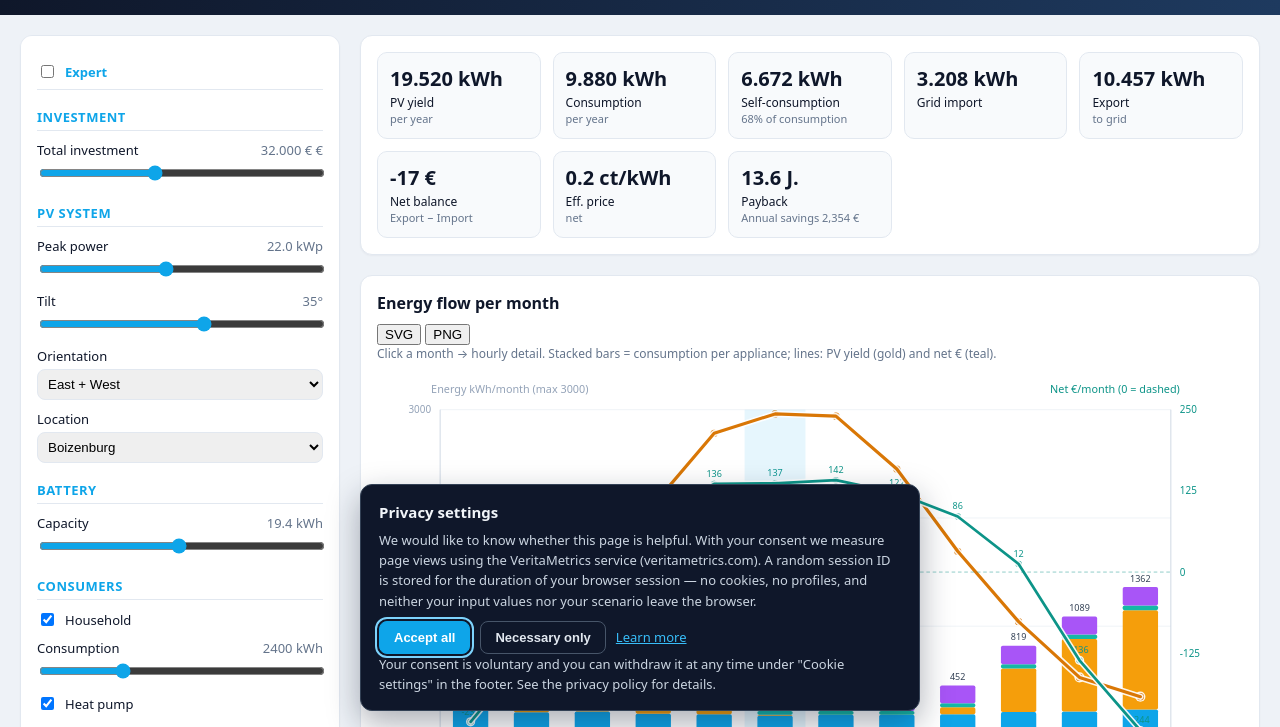
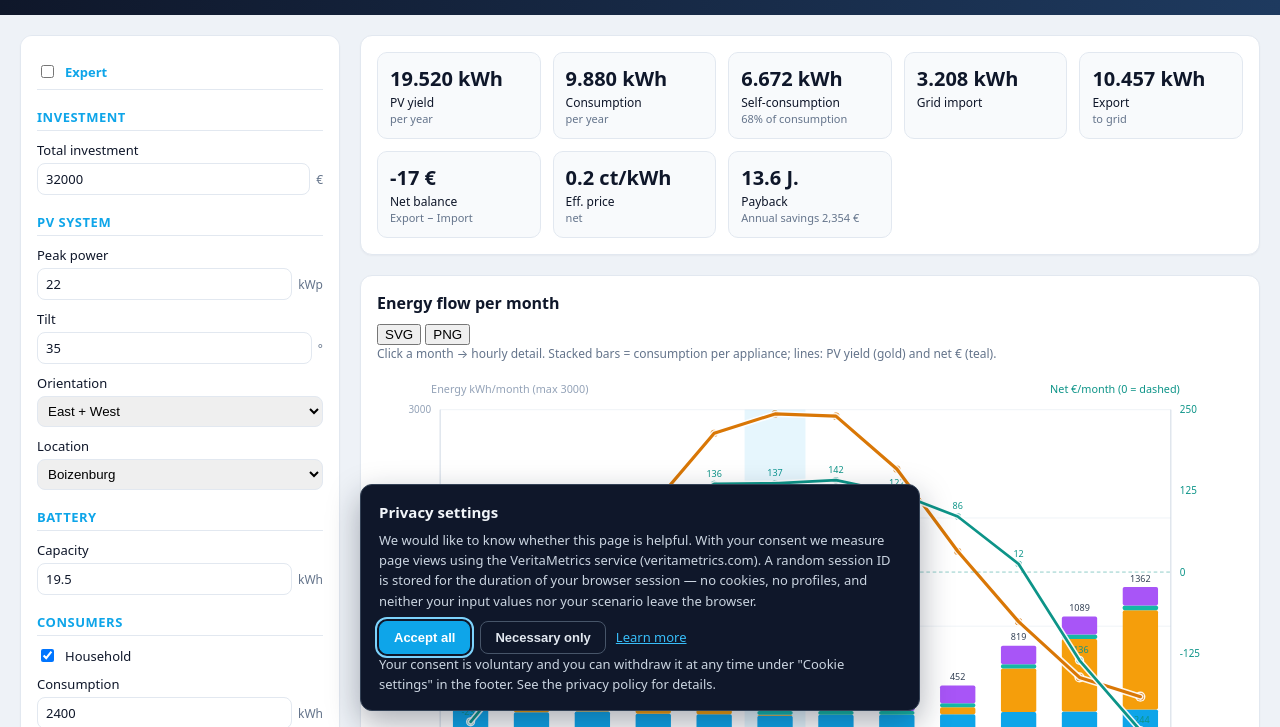
Before and after one commit to jazzmuesli/pvr.jazzmuesli.github.io, a website built with Vite: page index.html in a window 1280 px wide. Shown: the part 73-800 px from the top of the page. Built offline with nearby package versions, Linux system fonts and the light colour scheme.

Commit message:
use numeric fields

```diff
--- a/src/calc/report.ts
+++ b/src/calc/report.ts
@@ -1163,7 +1163,7 @@ export function runSimulation(p: SimParams): SimReport {
     jaz: p.heatpumpJaz,
     // The heat pump is a grid consumer, so it pays the PV-aware *effective*
     // price of its own imports (the simulation's `byConsumer.heatpump`). This
-    // makes the comparison react to every PV/battery slider: a bigger battery
+    // makes the comparison react to every PV/battery input: a bigger battery
     // raises PV self-consumption and lowers the heat pump's effective price.
     heatpumpElectricCt: p.consumers.heatpump.enabled ? effectivePrice.byConsumer.heatpump : p.heatpumpElectricCt,
   };
--- a/src/chatbot/advisor.ts
+++ b/src/chatbot/advisor.ts
@@ -6,7 +6,7 @@
 //
 // Design principle: the user's words are applied *directly* to the shared
 // scenario (no "Soll ich das übernehmen?" confirmation step). Every recognised
-// change is reflected on the sliders at once and the advisor reports back the
+// change is reflected in the inputs at once and the advisor reports back the
 // resulting economics.
 
 import {
--- a/src/i18n/index.ts
+++ b/src/i18n/index.ts
@@ -680,7 +680,7 @@ const de: Messages = {
 
   // Wizard
   "wizard.title": "Energiewende-Szenario-Baukasten & Berater",
-  "wizard.subtitle": "Was-wäre-wenn? — Schieberegler links, intelligenter Energiewende-Berater rechts. Beides steuert dasselbe Szenario.",
+  "wizard.subtitle": "Was-wäre-wenn? — Eingabefelder links, intelligenter Energiewende-Berater rechts. Beides steuert dasselbe Szenario.",
   "wizard.monthly_title": "Energiefluss pro Monat",
   "wizard.monthly_hint": "Klicke auf einen Monat, um die Stundendetail-Ansicht (inkl. Batterie-SoC) zu sehen.",
   "wizard.hourly_title": "Stundendetail",
@@ -1477,7 +1477,7 @@ const en: Messages = {
 
   // Wizard
   "wizard.title": "Energy transition scenario builder & advisor",
-  "wizard.subtitle": "What-if? — Sliders on the left, smart energy advisor on the right. Both control the same scenario.",
+  "wizard.subtitle": "What-if? — Input fields on the left, smart energy advisor on the right. Both control the same scenario.",
   "wizard.monthly_title": "Energy flow per month",
   "wizard.monthly_hint": "Click a month to see the hourly detail view (incl. battery SoC).",
   "wizard.hourly_title": "Hourly detail",
--- a/src/store.ts
+++ b/src/store.ts
@@ -1,5 +1,5 @@
 // Minimal observable store shared between the wizard UI and the chatbot so that
-// a change made by either side (a slider move, or the advisor accepting an
+// a change made by either side (a value typed into the form, or the advisor accepting an
 // offer) keeps the other side in sync.
 
 export interface Store<T> {
--- a/src/styles.css
+++ b/src/styles.css
@@ -145,8 +145,22 @@ body {
   margin-bottom: 4px;
   color: var(--ink);
 }
-.control .val { color: var(--muted); font-variant-numeric: tabular-nums; }
-.control input[type="range"] { width: 100%; accent-color: var(--accent); }
+.control .num-wrap { display: flex; align-items: center; gap: 6px; }
+.control .num-wrap input[type="number"] { flex: 1 1 auto; min-width: 0; }
+.control .num-wrap .unit { color: var(--muted); font-size: 12px; white-space: nowrap; }
+.control input[type="number"] {
+  width: 100%;
+  padding: 6px 8px;
+  border-radius: 8px;
+  border: 1px solid var(--border);
+  background: #fff;
+  color: var(--ink);
+  font: inherit;
+  font-size: 13px;
+  font-variant-numeric: tabular-nums;
+}
+.control input[type="number"]:focus { outline: 2px solid var(--accent); outline-offset: -1px; }
+.control .num-wrap.invalid input[type="number"] { border-color: #dc2626; }
 .control select { width: 100%; padding: 6px; border-radius: 8px; border: 1px solid var(--border); }
 
 /* Highlight a control whose value the advisor (or the user) just changed. */
--- a/src/ui/controls.ts
+++ b/src/ui/controls.ts
@@ -5,54 +5,46 @@ import { feedInTariffCt } from "../calc/revenue";
 import { TariffScheme } from "../calc/tariff";
 import { WIND_TURBINES, WIND_TURBINE_MAP, DEFAULT_WIND_TURBINE, WIND_LOCATIONS } from "../calc/wind";
 import { t } from "../i18n";
+import { numberField } from "./numberField";
 
-interface SliderOpts {
+interface NumberOpts {
   label: string;
   title?: string;
+  /** min/max/step and the value are in *display* units. */
   min: number;
   max: number;
   step: number;
   unit?: string;
+  /** display value = state × scale — e.g. 100 for fractions shown as percent. */
+  scale?: number;
   get: (s: AppState) => number;
   set: (s: AppState, v: number) => void;
-  fmt?: (v: number) => string;
 }
 
-function slider(opts: SliderOpts, state: AppState, onChange: () => void): HTMLElement {
+function numberControl(opts: NumberOpts, state: AppState, onChange: () => void): HTMLElement {
+  const scale = opts.scale ?? 1;
   const wrap = document.createElement("div");
   wrap.className = "control";
   const id = `ctl-${Math.random().toString(36).slice(2, 9)}`;
   const lab = document.createElement("label");
   lab.htmlFor = id;
-  const fmt = opts.fmt ?? ((v: number) => String(v));
-  const valSpan = document.createElement("span");
-  valSpan.className = "val";
-  const render = () => {
-    const v = opts.get(state);
-    input.value = String(v);
-    valSpan.textContent = `${fmt(v)}${opts.unit ?? ""}`;
-  };
-  const txt = document.createElement("span");
-  txt.textContent = opts.label;
+  lab.textContent = opts.label;
   if (opts.title) lab.title = opts.title;
-  lab.appendChild(txt);
-  lab.appendChild(valSpan);
-  const input = document.createElement("input");
-  input.type = "range";
-  input.id = id;
-  input.min = String(opts.min);
-  input.max = String(opts.max);
-  input.step = String(opts.step);
-  input.value = String(opts.get(state));
-  input.addEventListener("input", () => {
-    opts.set(state, parseFloat(input.value));
-    render();
-    onChange();
+  const field = numberField({
+    id,
+    min: opts.min,
+    max: opts.max,
+    step: opts.step,
+    unit: opts.unit,
+    value: opts.get(state) * scale,
+    onInput: (v) => {
+      opts.set(state, v / scale);
+      onChange();
+    },
   });
   wrap.appendChild(lab);
-  wrap.appendChild(input);
-  render();
-  (wrap as unknown as { sync: () => void }).sync = render;
+  wrap.appendChild(field.wrap);
+  (wrap as unknown as { sync: () => void }).sync = () => field.setValue(opts.get(state) * scale);
   return wrap;
 }
 
@@ -148,15 +140,15 @@ export function buildControls(host: HTMLElement, state: AppState, onChange: () =
 
   section(t("control.investment"));
   host.appendChild(
-    slider({ label: t("control.total_investment"), title: t("tooltip.total_investment"), min: 0, max: 80000, step: 100, unit: " €", get: (s) => s.investmentEUR, set: (s, v) => (s.investmentEUR = v), fmt: (v) => `${Math.round(v).toLocaleString("de-DE")} €` }, state, onChange),
+    numberControl({ label: t("control.total_investment"), title: t("tooltip.total_investment"), min: 0, max: 80000, step: 100, unit: "€", get: (s) => s.investmentEUR, set: (s, v) => (s.investmentEUR = v) }, state, onChange),
   );
 
   section(t("control.pv_system"));
   host.appendChild(
-    slider({ label: t("control.peak_power"), min: 0, max: 50, step: 0.1, unit: " kWp", get: (s) => s.peakKWp, set: (s, v) => { s.peakKWp = v; s.feedInCt = feedInTariffCt(s.commissioningYear, s.peakKWp); feedInSync?.(); }, fmt: (v) => v.toFixed(1) }, state, onChange),
+    numberControl({ label: t("control.peak_power"), min: 0, max: 50, step: 0.1, unit: "kWp", get: (s) => s.peakKWp, set: (s, v) => { s.peakKWp = v; s.feedInCt = feedInTariffCt(s.commissioningYear, s.peakKWp); feedInSync?.(); } }, state, onChange),
   );
   host.appendChild(
-    slider({ label: t("control.tilt"), min: 0, max: 60, step: 1, unit: "°", get: (s) => s.tiltDeg, set: (s, v) => (s.tiltDeg = v) }, state, onChange),
+    numberControl({ label: t("control.tilt"), min: 0, max: 60, step: 1, unit: "°", get: (s) => s.tiltDeg, set: (s, v) => (s.tiltDeg = v) }, state, onChange),
   );
   host.appendChild(
     selectControl(
@@ -208,13 +200,13 @@ export function buildControls(host: HTMLElement, state: AppState, onChange: () =
         ),
       );
       host.appendChild(
-        slider({ label: t("wind.count"), min: 1, max: 10, step: 1, unit: "", get: (s) => s.windCount, set: (s, v) => (s.windCount = v) }, state, onChange),
+        numberControl({ label: t("wind.count"), min: 1, max: 10, step: 1, unit: "", get: (s) => s.windCount, set: (s, v) => (s.windCount = v) }, state, onChange),
       );
       host.appendChild(
-        slider({ label: t("wind.hub_height"), min: 3, max: 15, step: 0.5, unit: " m", get: (s) => s.windHubHeightM, set: (s, v) => (s.windHubHeightM = v), fmt: (v) => v.toFixed(1) }, state, onChange),
+        numberControl({ label: t("wind.hub_height"), min: 3, max: 15, step: 0.5, unit: "m", get: (s) => s.windHubHeightM, set: (s, v) => (s.windHubHeightM = v) }, state, onChange),
       );
       host.appendChild(
-        slider({ label: t("wind.speed_mean"), min: 1.0, max: 10.0, step: 0.1, unit: " m/s", get: (s) => s.windSpeedMeanMs, set: (s, v) => (s.windSpeedMeanMs = v), fmt: (v) => v.toFixed(1) }, state, onChange),
+        numberControl({ label: t("wind.speed_mean"), min: 1.0, max: 10.0, step: 0.1, unit: "m/s", get: (s) => s.windSpeedMeanMs, set: (s, v) => (s.windSpeedMeanMs = v) }, state, onChange),
       );
       const turbine = WIND_TURBINE_MAP[state.windTurbineId] ?? DEFAULT_WIND_TURBINE;
       const info = document.createElement("div");
@@ -226,17 +218,17 @@ export function buildControls(host: HTMLElement, state: AppState, onChange: () =
 
   section(t("control.battery"));
   host.appendChild(
-    slider({ label: t("control.capacity"), min: 0, max: 40, step: 0.5, unit: " kWh", get: (s) => s.capacityKWh, set: (s, v) => (s.capacityKWh = v), fmt: (v) => v.toFixed(1) }, state, onChange),
+    numberControl({ label: t("control.capacity"), min: 0, max: 40, step: 0.5, unit: "kWh", get: (s) => s.capacityKWh, set: (s, v) => (s.capacityKWh = v) }, state, onChange),
   );
   if (expert) {
     host.appendChild(
-      slider({ label: t("control.max_power"), min: 1, max: 20, step: 0.5, unit: " kW", get: (s) => s.maxPowerKW, set: (s, v) => (s.maxPowerKW = v) }, state, onChange),
+      numberControl({ label: t("control.max_power"), min: 1, max: 20, step: 0.5, unit: "kW", get: (s) => s.maxPowerKW, set: (s, v) => (s.maxPowerKW = v) }, state, onChange),
     );
     host.appendChild(
-      slider({ label: t("control.min_soc"), min: 0, max: 0.5, step: 0.05, unit: "", get: (s) => s.minSOC, set: (s, v) => (s.minSOC = v), fmt: (v) => `${Math.round(v * 100)}%` }, state, onChange),
+      numberControl({ label: t("control.min_soc"), min: 0, max: 50, step: 5, unit: "%", scale: 100, get: (s) => s.minSOC, set: (s, v) => (s.minSOC = v) }, state, onChange),
     );
     host.appendChild(
-      slider({ label: t("control.max_soc"), min: 0.5, max: 1, step: 0.05, unit: "", get: (s) => s.maxSOC, set: (s, v) => (s.maxSOC = v), fmt: (v) => `${Math.round(v * 100)}%` }, state, onChange),
+      numberControl({ label: t("control.max_soc"), min: 50, max: 100, step: 5, unit: "%", scale: 100, get: (s) => s.maxSOC, set: (s, v) => (s.maxSOC = v) }, state, onChange),
     );
     host.appendChild(
       selectControl(
@@ -254,56 +246,56 @@ export function buildControls(host: HTMLElement, state: AppState, onChange: () =
     );
     host.appendChild(checkbox(t("control.discharge_evening"), (s) => s.dischargeEvening, (s, v) => (s.dischargeEvening = v), state, onChange));
     host.appendChild(
-      slider({ label: t("control.evening_from"), min: 12, max: 22, step: 1, unit: " Uhr", get: (s) => s.eveningStart, set: (s, v) => (s.eveningStart = v) }, state, onChange),
+      numberControl({ label: t("control.evening_from"), min: 12, max: 22, step: 1, unit: "Uhr", get: (s) => s.eveningStart, set: (s, v) => (s.eveningStart = v) }, state, onChange),
     );
     host.appendChild(
-      slider({ label: t("control.evening_to"), min: 18, max: 24, step: 1, unit: " Uhr", get: (s) => s.eveningEnd, set: (s, v) => (s.eveningEnd = v) }, state, onChange),
+      numberControl({ label: t("control.evening_to"), min: 18, max: 24, step: 1, unit: "Uhr", get: (s) => s.eveningEnd, set: (s, v) => (s.eveningEnd = v) }, state, onChange),
     );
     host.appendChild(checkbox(t("control.discharge_morning"), (s) => s.dischargeMorning, (s, v) => (s.dischargeMorning = v), state, onChange));
     host.appendChild(
-      slider({ label: t("control.morning_from"), min: 0, max: 10, step: 1, unit: " Uhr", get: (s) => s.morningStart, set: (s, v) => (s.morningStart = v) }, state, onChange),
+      numberControl({ label: t("control.morning_from"), min: 0, max: 10, step: 1, unit: "Uhr", get: (s) => s.morningStart, set: (s, v) => (s.morningStart = v) }, state, onChange),
     );
     host.appendChild(
-      slider({ label: t("control.morning_to"), min: 8, max: 14, step: 1, unit: " Uhr", get: (s) => s.morningEnd, set: (s, v) => (s.morningEnd = v) }, state, onChange),
+      numberControl({ label: t("control.morning_to"), min: 8, max: 14, step: 1, unit: "Uhr", get: (s) => s.morningEnd, set: (s, v) => (s.morningEnd = v) }, state, onChange),
     );
   }
 
   section(t("control.consumers"));
   host.appendChild(checkbox(t("control.household"), (s) => s.consumers.household.enabled, (s, v) => (s.consumers.household.enabled = v), state, onChange));
   host.appendChild(
-    slider({ label: t("control.consumption"), min: 1000, max: 6000, step: 100, unit: " kWh", get: (s) => s.consumers.household.annualKWh, set: (s, v) => (s.consumers.household.annualKWh = v) }, state, onChange),
+    numberControl({ label: t("control.consumption"), min: 1000, max: 6000, step: 100, unit: "kWh", get: (s) => s.consumers.household.annualKWh, set: (s, v) => (s.consumers.household.annualKWh = v) }, state, onChange),
   );
   host.appendChild(checkbox(t("control.heatpump"), (s) => s.consumers.heatpump.enabled, (s, v) => { s.consumers.heatpump.enabled = v; buildControls(host, state, onChange); }, state, onChange));
   if (state.consumers.heatpump.enabled) {
     host.appendChild(
-      slider({ label: t("control.consumption"), min: 1000, max: 10000, step: 100, unit: " kWh", get: (s) => s.consumers.heatpump.annualKWh, set: (s, v) => (s.consumers.heatpump.annualKWh = v) }, state, onChange),
+      numberControl({ label: t("control.consumption"), min: 1000, max: 10000, step: 100, unit: "kWh", get: (s) => s.consumers.heatpump.annualKWh, set: (s, v) => (s.consumers.heatpump.annualKWh = v) }, state, onChange),
     );
     if (expert) {
       host.appendChild(
-        slider({ label: t("control.jaz"), min: 1.5, max: 5, step: 0.1, unit: "", get: (s) => s.heatpumpJaz, set: (s, v) => (s.heatpumpJaz = v), fmt: (v) => v.toFixed(1) }, state, onChange),
+        numberControl({ label: t("control.jaz"), min: 1.5, max: 5, step: 0.1, unit: "", get: (s) => s.heatpumpJaz, set: (s, v) => (s.heatpumpJaz = v) }, state, onChange),
       );
     }
   }
   host.appendChild(checkbox(t("control.bwwp"), (s) => s.consumers.bwwp.enabled, (s, v) => { s.consumers.bwwp.enabled = v; buildControls(host, state, onChange); }, state, onChange));
   if (state.consumers.bwwp.enabled) {
     host.appendChild(
-      slider({ label: t("control.consumption"), min: 100, max: 1500, step: 20, unit: " kWh", get: (s) => s.consumers.bwwp.annualKWh ?? 480, set: (s, v) => (s.consumers.bwwp.annualKWh = v) }, state, onChange),
+      numberControl({ label: t("control.consumption"), min: 100, max: 1500, step: 20, unit: "kWh", get: (s) => s.consumers.bwwp.annualKWh ?? 480, set: (s, v) => (s.consumers.bwwp.annualKWh = v) }, state, onChange),
     );
   }
   host.appendChild(checkbox(t("control.ev"), (s) => s.consumers.ev.enabled, (s, v) => { s.consumers.ev.enabled = v; buildControls(host, state, onChange); }, state, onChange));
   if (state.consumers.ev.enabled) {
     host.appendChild(
-      slider({ label: t("control.consumption"), min: 0, max: 5000, step: 100, unit: " kWh", get: (s) => s.consumers.ev.annualKWh, set: (s, v) => (s.consumers.ev.annualKWh = v) }, state, onChange),
+      numberControl({ label: t("control.consumption"), min: 0, max: 5000, step: 100, unit: "kWh", get: (s) => s.consumers.ev.annualKWh, set: (s, v) => (s.consumers.ev.annualKWh = v) }, state, onChange),
     );
     host.appendChild(
-      slider({ label: t("control.pv_share"), min: 0, max: 1, step: 0.05, unit: "", get: (s) => s.consumers.ev.pvShare, set: (s, v) => (s.consumers.ev.pvShare = v), fmt: (v) => `${Math.round(v * 100)}%` }, state, onChange),
+      numberControl({ label: t("control.pv_share"), min: 0, max: 100, step: 5, unit: "%", scale: 100, get: (s) => s.consumers.ev.pvShare, set: (s, v) => (s.consumers.ev.pvShare = v) }, state, onChange),
     );
   }
 
   section(t("control.feed_in"));
-  const feedInSlider = slider({ label: t("control.feed_in_rate"), min: 0, max: 15, step: 0.1, unit: " ct/kWh", get: (s) => s.feedInCt, set: (s, v) => (s.feedInCt = v), fmt: (v) => v.toFixed(1) }, state, onChange);
-  host.appendChild(feedInSlider);
-  feedInSync = (feedInSlider as unknown as { sync: () => void }).sync;
+  const feedInControl = numberControl({ label: t("control.feed_in_rate"), min: 0, max: 15, step: 0.1, unit: "ct/kWh", get: (s) => s.feedInCt, set: (s, v) => (s.feedInCt = v) }, state, onChange);
+  host.appendChild(feedInControl);
+  feedInSync = (feedInControl as unknown as { sync: () => void }).sync;
   host.appendChild(
     selectControl(
       t("control.commissioning_year"),
@@ -336,7 +328,7 @@ export function buildControls(host: HTMLElement, state: AppState, onChange: () =
   );
   if (state.exportScheme === "market") {
     host.appendChild(
-      slider({ label: t("control.market_margin"), min: 0, max: 1.5, step: 0.1, unit: " ct/kWh", get: (s) => s.marketMarginCt, set: (s, v) => (s.marketMarginCt = v), fmt: (v) => v.toFixed(1) }, state, onChange),
+      numberControl({ label: t("control.market_margin"), min: 0, max: 1.5, step: 0.1, unit: "ct/kWh", get: (s) => s.marketMarginCt, set: (s, v) => (s.marketMarginCt = v) }, state, onChange),
     );
   }
 
@@ -356,7 +348,7 @@ export function buildControls(host: HTMLElement, state: AppState, onChange: () =
     ),
   );
   host.appendChild(
-    slider({ label: t("control.import_rate"), min: 15, max: 45, step: 0.5, unit: " ct/kWh", get: (s) => s.importFixedCt, set: (s, v) => (s.importFixedCt = v), fmt: (v) => v.toFixed(1) }, state, onChange),
+    numberControl({ label: t("control.import_rate"), min: 15, max: 45, step: 0.5, unit: "ct/kWh", get: (s) => s.importFixedCt, set: (s, v) => (s.importFixedCt = v) }, state, onChange),
   );
   if (expert) {
     host.appendChild(
--- /dev/null
+++ b/src/ui/numberField.ts
@@ -0,0 +1,120 @@
+// Numeric control: a native <input type="number"> that keeps the browser's own
+// up/down stepper (arrow buttons + arrow-key repeat) instead of a range slider.
+//
+// Typing is deliberately unrestricted so intermediate states ("1", "12", "125")
+// are not rewritten mid-keystroke; the model only ever receives a value clamped
+// to [min, max], so out-of-range text can never reach the simulation. Values
+// coming from the outside (URL, advisor, preset) are displayed snapped to the
+// step, which also keeps floating-point noise out of the field.
+
+export interface NumberFieldSpec {
+  id?: string;
+  min: number;
+  max: number;
+  step: number;
+  value: number;
+  unit?: string;
+  onInput: (value: number) => void;
+}
+
+export interface NumberField {
+  /** `.num-wrap` holding the input plus its unit suffix. */
+  wrap: HTMLElement;
+  input: HTMLInputElement;
+  /** Write a value in from the outside (URL, advisor, preset). */
+  setValue: (v: number) => void;
+}
+
+function decimalsOf(step: number): number {
+  const s = String(step);
+  const dot = s.indexOf(".");
+  return dot < 0 ? 0 : s.length - dot - 1;
+}
+
+export function numberField(spec: NumberFieldSpec): NumberField {
+  const { min, max, step, unit } = spec;
+  const decimals = decimalsOf(step);
+  const clamp = (v: number): number => Math.min(max, Math.max(min, v));
+  const snap = (v: number): number => {
+    const stepped = min + Math.round((clamp(v) - min) / step) * step;
+    return Number(clamp(stepped).toFixed(decimals));
+  };
+
+  const wrap = document.createElement("div");
+  wrap.className = "num-wrap";
+
+  const input = document.createElement("input");
+  input.type = "number";
+  if (spec.id) input.id = spec.id;
+  input.min = String(min);
+  input.max = String(max);
+  input.step = String(step);
+
+  /** Last value the model knows — restored when the field is left empty. */
+  let last = snap(spec.value);
+  input.value = String(last);
+
+  const setValue = (v: number): void => {
+    // Never overwrite what the user is currently typing.
+    if (document.activeElement === input) return;
+    last = snap(v);
+    input.value = String(last);
+    wrap.classList.remove("invalid");
+  };
+
+  input.addEventListener("input", () => {
+    const v = input.valueAsNumber;
+    if (!Number.isFinite(v)) {
+      wrap.classList.add("invalid");
+      return;
+    }
+    wrap.classList.remove("invalid");
+    last = clamp(v);
+    spec.onInput(last);
+  });
+
+  /** Leaving the field: drop a leftover "-"/"" and pull out-of-range text back. */
+  const normalise = (): void => {
+    wrap.classList.remove("invalid");
+    const v = input.valueAsNumber;
+    if (!Number.isFinite(v)) {
+      input.value = String(last);
+      return;
+    }
+    if (v !== clamp(v)) {
+      input.value = String(clamp(v));
+      last = clamp(v);
+      spec.onInput(last);
+    }
+  };
+
+  input.addEventListener("change", normalise);
+  input.addEventListener("blur", normalise);
+  input.addEventListener("keydown", (e) => {
+    const ev = e as KeyboardEvent;
+    if (ev.key === "Enter") normalise();
+    // A number input silently drops a decimal comma, so "24,7" would become
+    // "247". Insert the dot through the editing engine instead — a plain value
+    // assignment is rejected while the number is still incomplete ("24.").
+    else if (ev.key === "," && decimals > 0) {
+      ev.preventDefault();
+      document.execCommand("insertText", false, ".");
+    }
+  });
+  input.addEventListener("paste", (e) => {
+    const text = e.clipboardData?.getData("text") ?? "";
+    if (!text.includes(",")) return;
+    e.preventDefault();
+    document.execCommand("insertText", false, text.replace(",", "."));
+  });
+
+  wrap.appendChild(input);
+  if (unit) {
+    const u = document.createElement("span");
+    u.className = "unit";
+    u.textContent = unit;
+    wrap.appendChild(u);
+  }
+
+  return { wrap, input, setValue };
+}
```
Also changed, not shown: src/wizard/wizard.ts (+14 -22 lines), wizard.html (+1 -1 lines), README.md.
